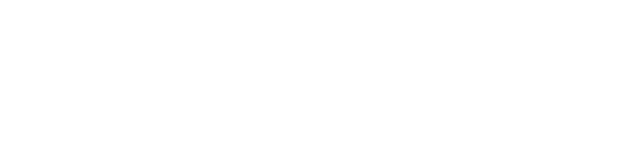
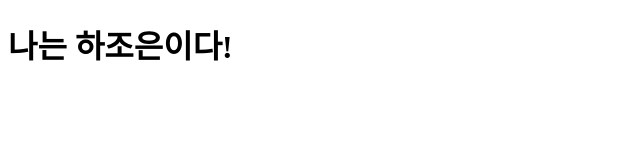
Before and after one commit to hajoeun/git10, a plain HTML site: page index.html in a window 1280 px wide. Shown: the whole page, without its empty margins (0-640 px from the left). Drawn offline with Linux system fonts and the light colour scheme.

Commit message:
update: index.html

```diff
--- a/index.html
+++ b/index.html
@@ -7,6 +7,6 @@
   <title>Document</title>
 </head>
 <body>
-
+  <h1>나는 하조은이다!</h1>
 </body>
 </html>
```
